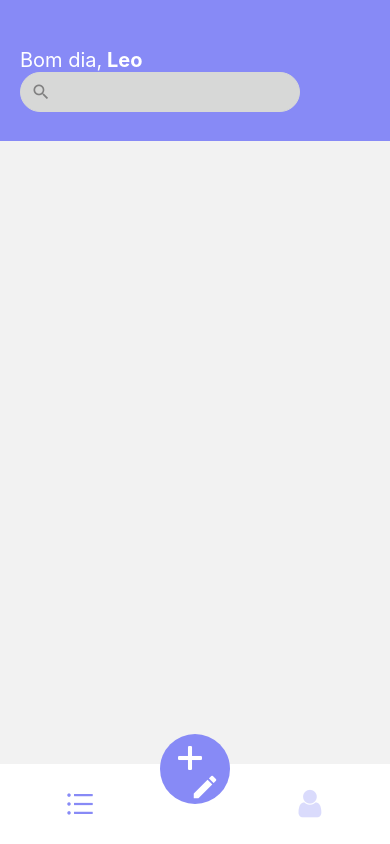
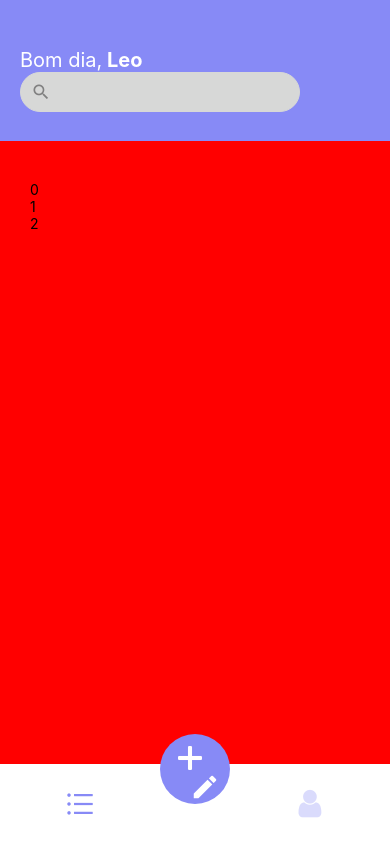
Before and after one commit to HenriqueCerrano/ReactNative-App, a React Native app: screen /BottomRoutes in a window 390 px wide. Built offline with nearby package versions, Linux system fonts and the light colour scheme.

Commit message:
Criando FlatList para renderização, criando também  tarefas em array para serem exibidas com FlatList

```diff
--- a/assets/src/pages/list/index.tsx
+++ b/assets/src/pages/list/index.tsx
@@ -2,7 +2,39 @@ import React from "react";
 import { Text, View } from "react-native";
 import {style} from "./styles"
 import { Input } from "../../components/input";
-import {MaterialIcons} from '@expo/vector-icons'
+import {MaterialIcons} from '@expo/vector-icons';
+import { FlatList } from "react-native";
+
+type PropCard = {
+    item: number,
+    title: string,
+    description: string,
+    flag: 'urgente' | 'opicional'
+}
+
+const data: Array <PropCard> = [
+    {
+        item: 0,
+        title: 'Realizar lição de casa',
+        description: 'página 18 ao 28',
+        flag: 'urgente'
+    },
+
+    {
+        item: 1,
+        title: 'Passear com o cachorro',
+        description: 'página 18 ao 28',
+        flag: 'urgente'
+    },
+
+    {
+        item: 2,
+        title: 'Sair para tomar um sorvete',
+        description: 'página 18 ao 28',
+        flag: 'urgente'
+    }
+
+]
 
 export default function List() {
     return (
@@ -17,6 +49,14 @@ export default function List() {
                     />
                 </View>
             </View>
+            <View style={style.boxList}>
+                <FlatList
+                    data={data}
+                    style={{ marginTop: 40, paddingHorizontal: 30 }}
+                    keyExtractor={(item, index) => item.item.toString()}
+                    renderItem={({ item, index }) => { return (<Text>{item.item}</Text>) }}
+                />
+            </View>
         </View>
     )
 }
--- a/assets/src/pages/list/styles.ts
+++ b/assets/src/pages/list/styles.ts
@@ -22,6 +22,11 @@ export const style = StyleSheet.create({
     boxInput: {
         width: '80%'
 
+    },
+    boxList: {
+        flex: 1,
+        width: '100%',
+        backgroundColor: 'red',
     }
 
 })
```
